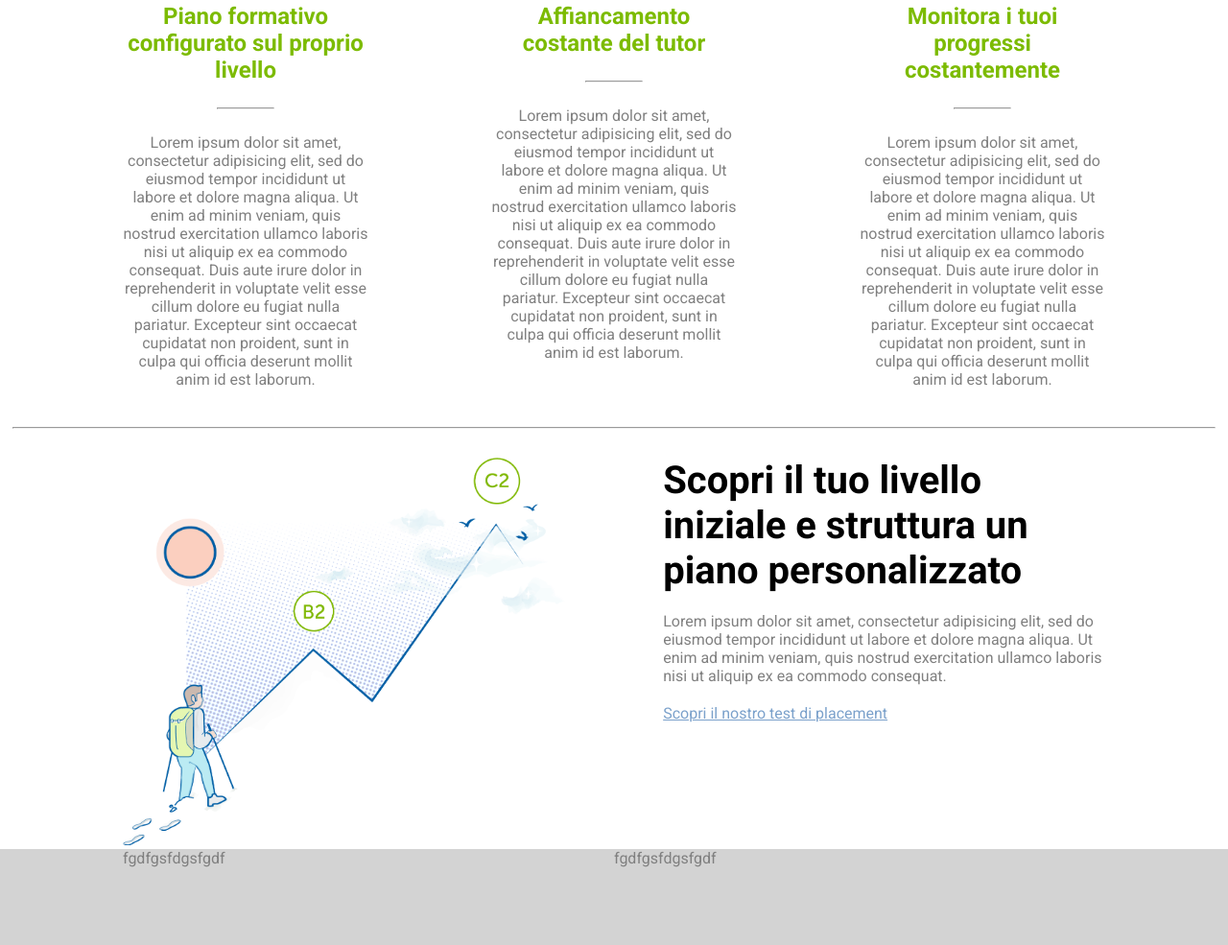
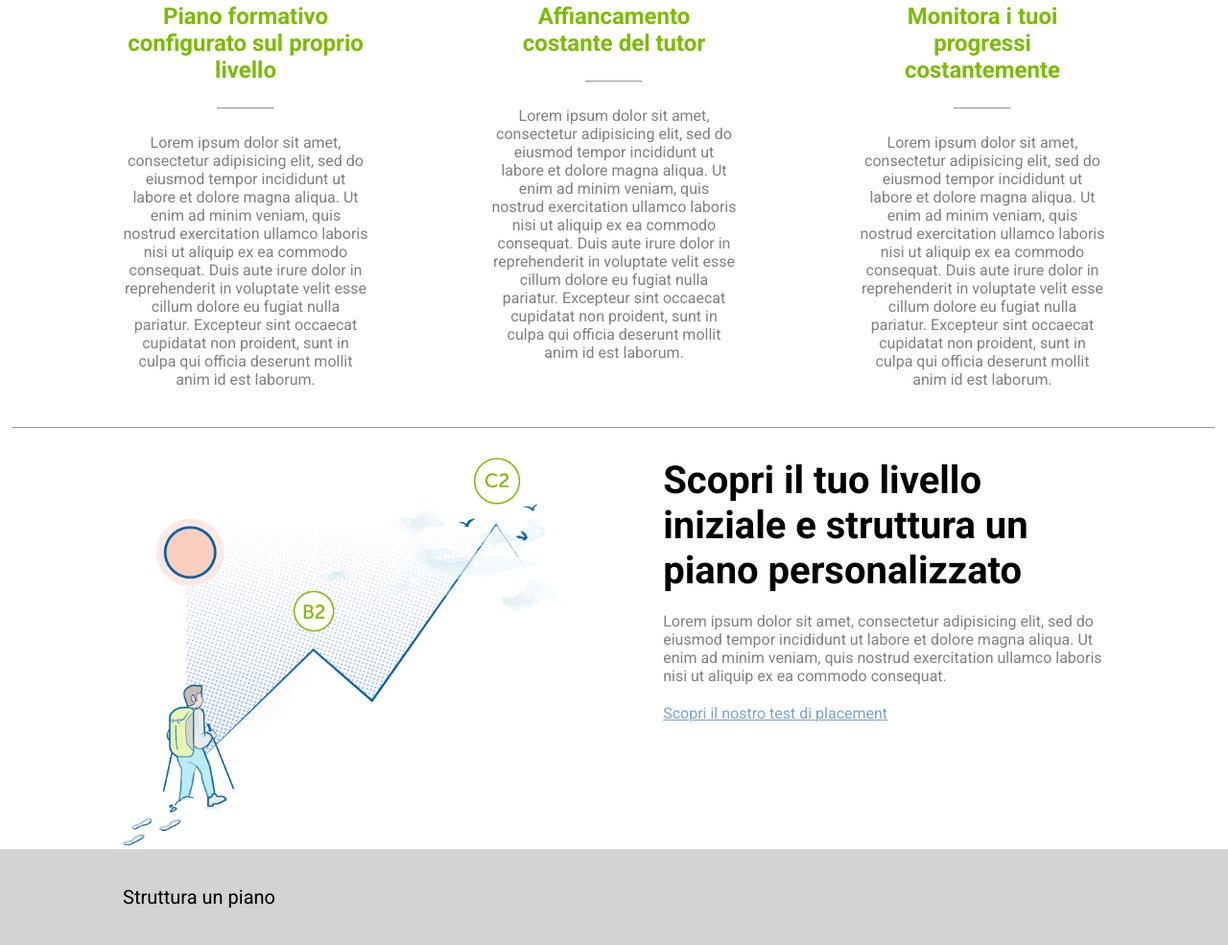
Before and after one commit to Simone978/html-css-fluentify, a plain HTML site: page bonus/index.html in a window 1280 px wide. Shown: the part 829-1814 px from the top of the page at 96% size. Drawn offline with Linux system fonts and the light colour scheme.

Commit message:
footer lato sinistro completato

```diff
--- a/bonus/css/style.css
+++ b/bonus/css/style.css
@@ -242,7 +242,7 @@ hr.divider{
 
 footer{
   background-color: #D3D3D3;
-  height: 100px;
+
 }
 
 .footer-container:after{
@@ -250,7 +250,27 @@ footer{
   display: table;
   clear: both;
 }
+
+.footer-container{
+}
+
 .footer-container .widget{
+  height: 100px;
   width: 50%;
   float: left;
 }
+
+.widget-left{
+  position: relative;
+
+}
+
+.widget-left a{
+  position: absolute;
+  left: 0;
+  top: 50%;
+  transform: translateY(-50%);
+  text-decoration: none;
+  font-size: 20px;
+  color: black;
+}
--- a/bonus/index.html
+++ b/bonus/index.html
@@ -100,11 +100,10 @@
       <!-- piepagina -->
       <footer>
         <div class="footer-container general-width">
-          <div class="widget">
-            <p>fgdfgsfdgsfgdf</p>
+          <div class="widget widget-left">
+            <a href="#">Struttura un piano</a>
           </div>
-          <div class="widget">
-            <p>fgdfgsfdgsfgdf</p>
+
           </div>
         </div>
 
```
